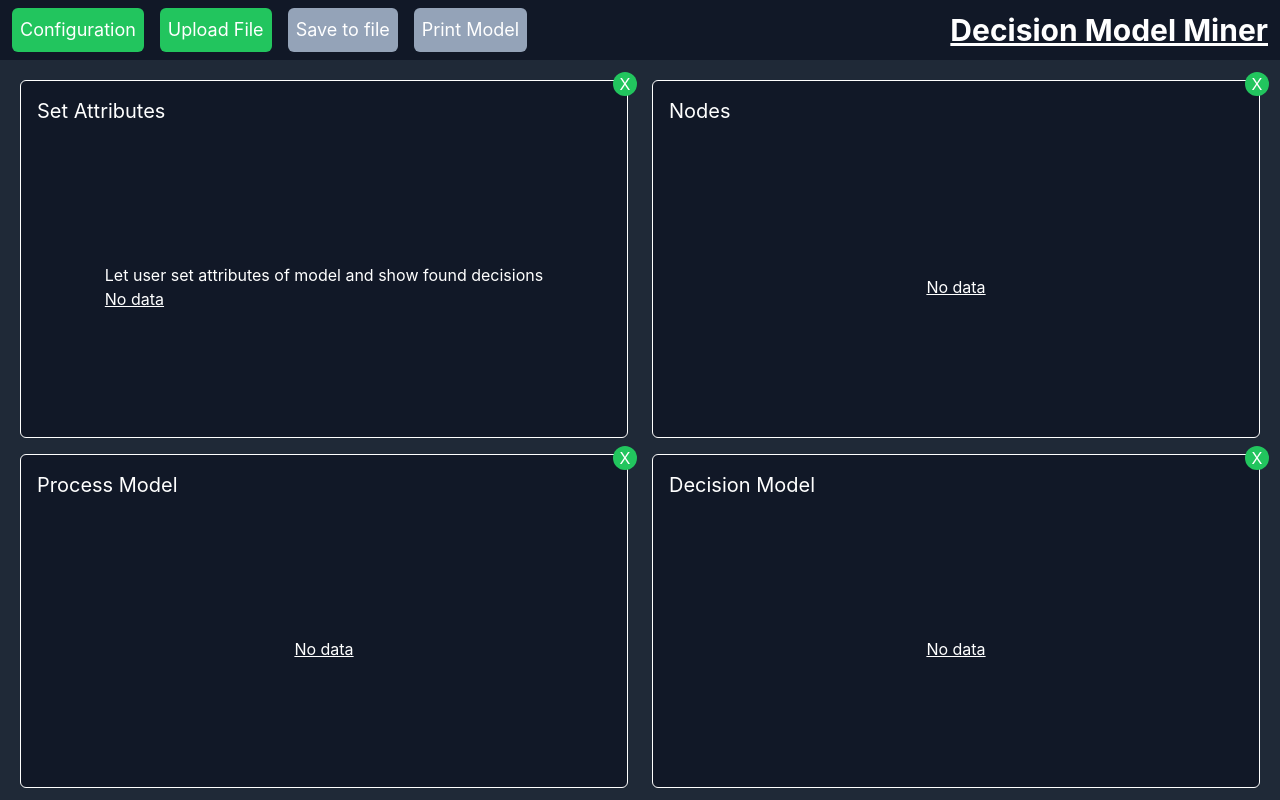
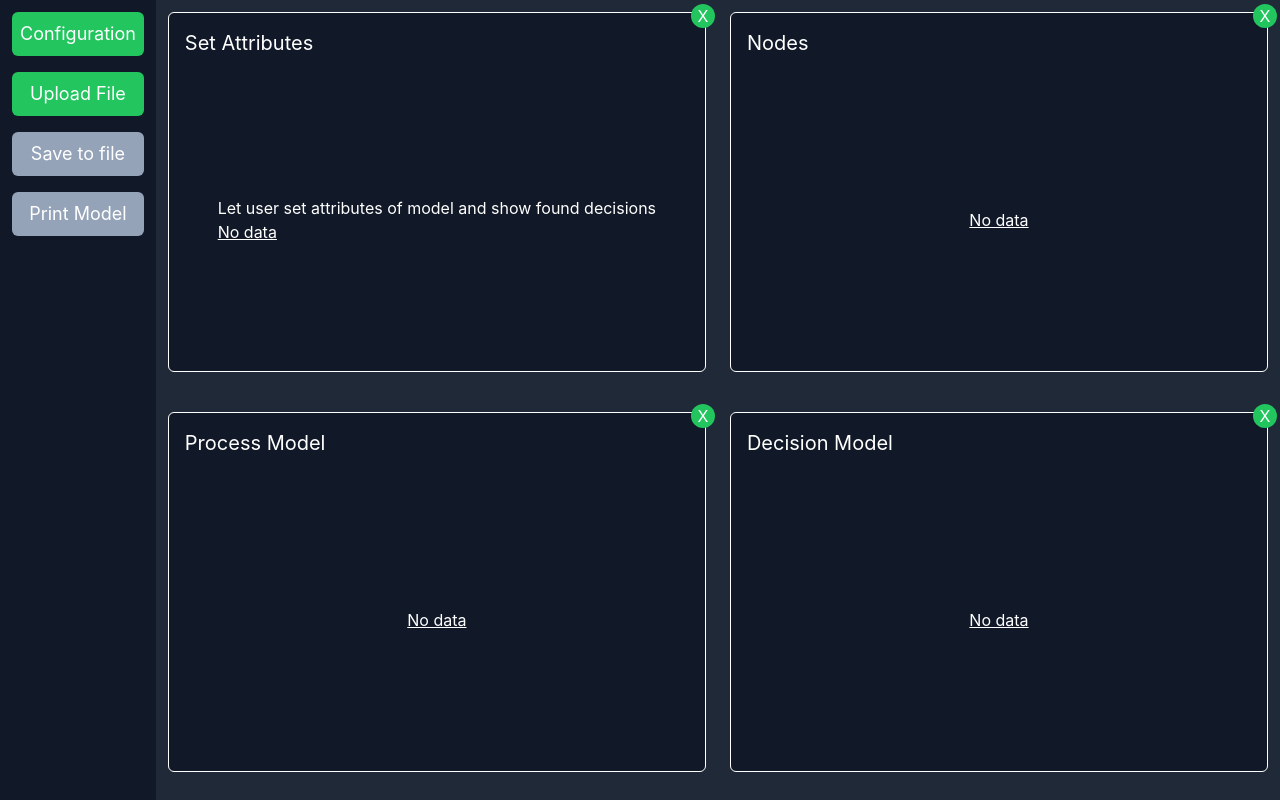
Before and after one commit to GKunc/Decision_Models, a React (Create React App) app in the folder Code/front-end/: page / in a window 1280 px wide. Built offline with nearby package versions, Linux system fonts and the light colour scheme.

Commit message:
Imporove styles

```diff
--- a/Code/front-end/src/App.js
+++ b/Code/front-end/src/App.js
@@ -101,7 +101,7 @@ export default function App(props) {
   }
 
   return (
-    <div id='app' className="bg-gray-800 flex-col flex items-stretch h-full overflow-auto text-white">
+    <div id='app' className="bg-gray-800 flex flex-row h-full overflow-auto text-white">
       <UtilityBar
         openUploadFileModalClick={openUploadFileModal}
         openConfigurationModalClick={openConfigModal}
--- a/Code/front-end/src/features/UtilityBar.js
+++ b/Code/front-end/src/features/UtilityBar.js
@@ -4,14 +4,14 @@ import UtilityButton from './shared/UtilityButton';
 export default function UtilityBar(props) {
 
   return (
-    <div className="h-[60px] flex justify-between items-center p-1 bg-gray-900 w-full border-b-0 border-white-100/0.1 text-white text-lg" >
-      <div className='flex flex-row gap-x-4 p-2'>
+    <div className="h-full flex flex-col justify-between items-center p-1 bg-gray-900 h-full border-b-0 border-white-100/0.1 text-white text-lg" >
+      {/* <h1 className="text-3xl font-bold underline mr-2">Decision Model Miner</h1> */}
+      <div className='flex flex-col gap-y-4 p-2'>
         <UtilityButton text={"Configuration"} clickDelegate={props.openConfigurationModalClick} />
         <UtilityButton text={"Upload File"} clickDelegate={props.openUploadFileModalClick} />
         <UtilityButton text={"Save to file"} clickDelegate={props.openSaveToFileModalClick} disabled={props.disableButtons} />
         <UtilityButton text={"Print Model"} clickDelegate={props.printModelModalClick} disabled={props.disableButtons} />
       </div>
-      <h1 className="text-3xl font-bold underline mr-2">Decision Model Miner</h1>
     </div>
   );
 }
--- a/Code/front-end/src/features/screens/SummaryScreen.js
+++ b/Code/front-end/src/features/screens/SummaryScreen.js
@@ -1,3 +1,4 @@
+import { useEffect } from "react";
 import FeatureBox from "../shared/FeatureBox";
 import DecisionModelVisualisation from "../Visualization/DecisionModelVisualisation";
 import NodesModelVisualisation from "../Visualization/NodesVisualisation";
@@ -5,25 +6,54 @@ import ProcessModelVisualisation from "../Visualization/ProcessModelVisualisatio
 import SetAttributesVisualisation from "../Visualization/SetAttribute";
 
 export default function SummaryScreen(props) {
+    const calculateNumberOfBoxes = () => {
+        let numberOfBoxes = 4
+        if (props.hiddenExample) numberOfBoxes -= 1
+        if (props.hiddenNodes) numberOfBoxes -= 1
+        if (props.hiddenProcess) numberOfBoxes -= 1
+        if (props.hiddenDecision) numberOfBoxes -= 1
+        return numberOfBoxes
+    }
+
+    let numberOfBoxes = calculateNumberOfBoxes()
 
     return (
-        <div className='flex-1 flex flex-row flex-wrap items-stretch items-center justify-center m-2 '>
-            <FeatureBox title='Set Attributes' hidden={props.hiddenExample} content={
-                < SetAttributesVisualisation attributes={props.attributes} />
-            } hideDelegate={() => props.setHiddenExample(true)} />
+        <div className='flex flex-row flex-wrap items-stretch items-center justify-center max-h-screen w-full overflow-hidden content-containter'>
+            <FeatureBox
+                numberOfBoxes={numberOfBoxes}
+                title='Set Attributes'
+                hidden={props.hiddenExample}
+                content={
+                    < SetAttributesVisualisation attributes={props.attributes} />
+                }
+                hideDelegate={() => props.setHiddenExample(true)} />
 
-            < FeatureBox title='Nodes' hidden={props.hiddenNodes} content={
-                < NodesModelVisualisation decisionNodes={props.decisionNodes} dataDecisions={props.dataDecisions} attributes={props.attributes} />
-            } hideDelegate={() => props.setHiddenNodes(true)} />
+            < FeatureBox
+                numberOfBoxes={numberOfBoxes}
+                title='Nodes'
+                hidden={props.hiddenNodes}
+                content={
+                    < NodesModelVisualisation decisionNodes={props.decisionNodes} dataDecisions={props.dataDecisions} attributes={props.attributes} />
+                }
+                hideDelegate={() => props.setHiddenNodes(true)} />
 
-            < FeatureBox title='Process Model' hidden={props.hiddenProcess} content={
-                < ProcessModelVisualisation processModel={props.processModel} />
-            }
+            < FeatureBox
+                numberOfBoxes={numberOfBoxes}
+                title='Process Model'
+                hidden={props.hiddenProcess}
+                content={
+                    < ProcessModelVisualisation processModel={props.processModel} />
+                }
                 hideDelegate={() => props.setHiddenProcess(true)} />
 
-            < FeatureBox title='Decision Model' hidden={props.hiddenDecision} content={
-                < DecisionModelVisualisation decisionModel={props.decisionModel} />
-            } hideDelegate={() => props.setHiddenDecision(true)} />
+            < FeatureBox
+                numberOfBoxes={numberOfBoxes}
+                title='Decision Model'
+                hidden={props.hiddenDecision}
+                content={
+                    < DecisionModelVisualisation decisionModel={props.decisionModel} />
+                }
+                hideDelegate={() => props.setHiddenDecision(true)} />
         </div >
     )
 }
--- a/Code/front-end/src/features/shared/FeatureBox.js
+++ b/Code/front-end/src/features/shared/FeatureBox.js
@@ -1,7 +1,7 @@
 
 export default function FeatureBox(props) {
     return (
-        <div className={`relative flex flex-row flex-auto m-2 basis-1/3 min-w-[40%] ${props.hidden ? 'hidden' : ''}`}>
+        <div className={`relative flex flex-row flex-auto m-2 basis-1/3 min-w-[40%] ${props.hidden ? 'hidden' : ''} ${props.numberOfBoxes <= 2 ? 'h-[96%]' : 'h-[45%]'}`}>
             <div onClick={props.hideDelegate} className="absolute -top-[4px] -right-[5px] z-2 bg-green-500 hover:bg-green-600 text-white rounded-full w-[24px] h-[24px] flex items-center justify-center cursor-pointer">X</div>
             <div className="rounded-md m-1 p-4 border border-white bg-gray-900 h-full w-full">
                 <div className="text-xl">{props.title}</div>
--- a/Code/front-end/src/features/visualization/DecisionModelVisualisation.js
+++ b/Code/front-end/src/features/visualization/DecisionModelVisualisation.js
@@ -28,19 +28,12 @@ export default function DecisionModelVisualisation(props) {
                             'curve-style': 'bezier'
                         }
                     }
-                ],
-
-                layout: {
-                    name: 'grid',
-                    rows: 1
-                }
-
+                ]
             })
-
-            console.log(props.decisionModel)
 
             addAllNodes(cy)
             addAllConnections(cy)
+            cy.layout({ name: 'cose' }).run();
         }
     }, [props.decisionModel]);
 
--- a/Code/front-end/src/features/visualization/ProcessModelVisualisation.js
+++ b/Code/front-end/src/features/visualization/ProcessModelVisualisation.js
@@ -1,7 +1,80 @@
+import { useEffect } from "react";
+import cytoscape from 'cytoscape'
+
 export default function ProcessModelVisualisation(props) {
+    useEffect(() => {
+        if (props.processModel) {
+            const cy = cytoscape({
+                container: document.getElementById('cy-process-model'),
+                elements: [
+                ],
+                style: [
+                    {
+                        selector: 'node',
+                        style: {
+                            'background-color': '#666',
+                            'label': 'data(id)',
+                            'color': 'white'
+                        }
+                    },
+
+                    {
+                        selector: 'edge',
+                        style: {
+                            'width': 3,
+                            'line-color': '#ccc',
+                            'target-arrow-color': '#ccc',
+                            'target-arrow-shape': 'triangle',
+                            'curve-style': 'bezier'
+                        }
+                    }
+                ],
+
+                layout: {
+                    name: 'breadthfirst',
+                }
+
+            })
+
+            addAllNodes(cy)
+            addAllConnections(cy)
+            cy.layout({ name: 'cose' }).run();
+        }
+    }, [props.processModel]);
+
+    const addAllNodes = (cy) => {
+        let allNodes = []
+        props.processModel.forEach(elements => {
+            elements.forEach(element => {
+                allNodes.push(element)
+            })
+        });
+
+        allNodes = [...new Set(allNodes)]
+
+        allNodes.forEach(element => {
+            cy.add({
+                group: 'nodes',
+                data: { id: element }
+            })
+        });
+    }
+
+    const addAllConnections = (cy) => {
+        props.processModel.forEach((element, id) => {
+            cy.add({ group: 'edges', data: { id: 'e' + id, source: element[0], target: element[1] } })
+        });
+    }
+
     return (
         props.processModel !== null ?
-            props.processModel.map((element) => <div>{element[0] + ' -> ' + element[1]}</div>)
+            <div id='cy-process-model' className='flex w-[100%] min-h-[80%]'></div>
             : <div className="underline">No data</div>
     )
 }
+//     return (
+//         props.processModel !== null ?
+//             props.processModel.map((element) => <div>{element[0] + ' -> ' + element[1]}</div>)
+//             : <div className="underline">No data</div>
+//     )
+// }
--- a/Code/front-end/src/index.css
+++ b/Code/front-end/src/index.css
@@ -13,10 +13,6 @@ html, body, #root {
   -moz-osx-font-smoothing: grayscale;
 }
 
-.content {
-  max-height: calc(100% - 60px);
-}
-
 .loader {
   border: 10px solid #f3f3f3;
   border-top: 10px solid #3498db;
@@ -24,18 +20,6 @@ html, body, #root {
   width: 120px;
   height: 120px;
   animation: spin 1s linear infinite;
-}
-
-.error {
-  display: flex;
-  justify-content: center;
-  align-items: center;
-  font-size: 80px;
-  border: 10px solid red;
-  background-color: red;
-  border-radius: 50%;
-  width: 120px;
-  height: 120px;
 }
 
 .active-dropzone {
```
Also changed, not shown: 1 other file (tests, documents, lock files or other folders).
